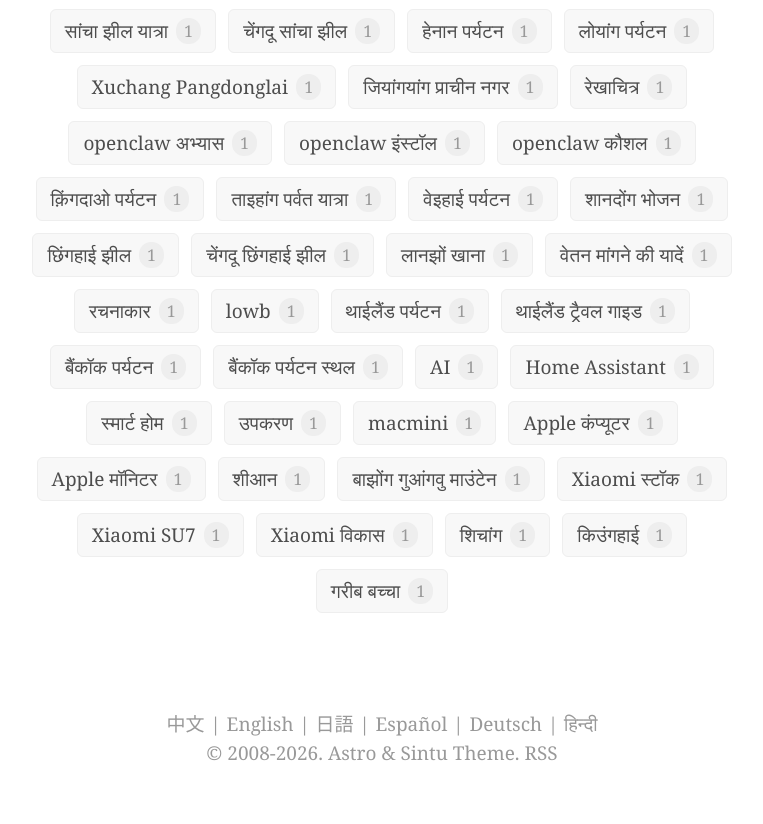
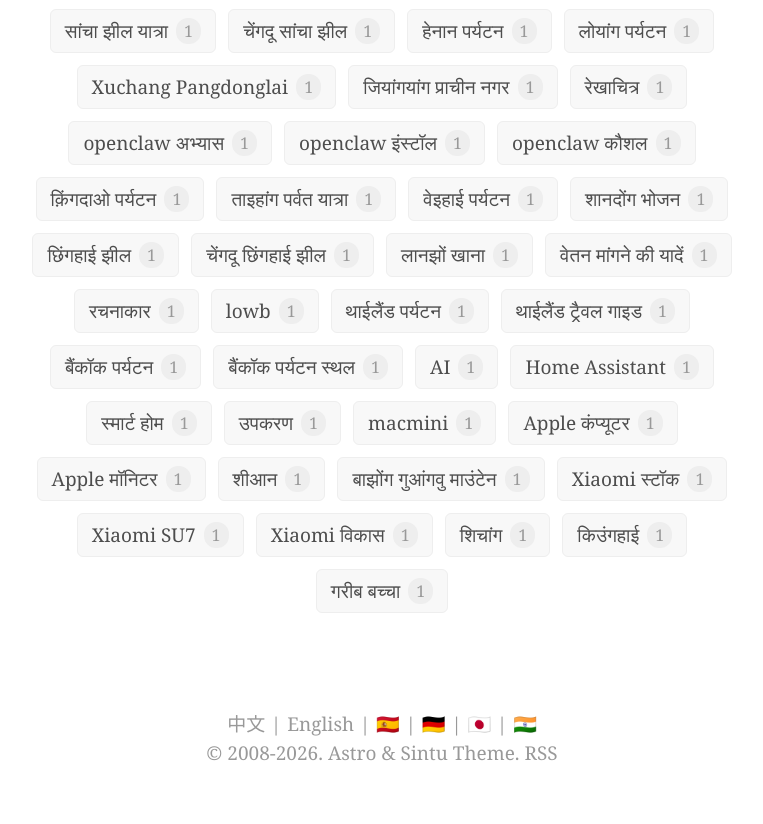
Before and after one commit to ezzty/krya-hi, an Astro site: page /tags in a window 1280 px wide. Shown: the part 1531-2355 px from the top of the page, without its empty margins (258-1021 px from the left). Built offline with nearby package versions, Linux system fonts and the light colour scheme; Astro itself is replaced by a stand-in of ours.

Commit message:
feat: replace language links with flags (except 中文 & English)

```diff
--- a/src/layouts/BaseLayout.astro
+++ b/src/layouts/BaseLayout.astro
@@ -116,13 +116,13 @@
         <span class="footer-divider">|</span>
         <a href="https://en.krya.com/" class="footer-link" title="English" target="_blank" rel="noopener noreferrer">English</a>
         <span class="footer-divider">|</span>
-        <a href="https://jp.krya.com/" class="footer-link" title="日語" target="_blank" rel="noopener noreferrer">日語</a>
+        <a href="https://es.krya.com/" class="footer-link" title="Español" target="_blank" rel="noopener noreferrer">🇪🇸</a>
         <span class="footer-divider">|</span>
-        <a href="https://es.krya.com/" class="footer-link" title="Español" target="_blank" rel="noopener noreferrer">Español</a>
+        <a href="https://de.krya.com/" class="footer-link" title="Deutsch" target="_blank" rel="noopener noreferrer">🇩🇪</a>
         <span class="footer-divider">|</span>
-        <a href="https://de.krya.com/" class="footer-link" title="Deutsch" target="_blank" rel="noopener noreferrer">Deutsch</a>
+        <a href="https://ja.krya.com/" class="footer-link" title="日本語" target="_blank" rel="noopener noreferrer">🇯🇵</a>
         <span class="footer-divider">|</span>
-        <a href="https://in.krya.com/" class="footer-link" title="हिन्दी" target="_blank" rel="noopener noreferrer">हिन्दी</a>
+        <a href="https://in.krya.com/" class="footer-link" title="हिन्दी" target="_blank" rel="noopener noreferrer">🇮🇳</a>
       </div>
       © 2008-{new Date().getFullYear()}. Astro & <a href="https://github.com/ezzty/krya-hi" target="_blank" rel="noopener noreferrer" class="footer-link">Sintu Theme</a>. <a href="/rss.xml" class="footer-link" title="RSS फ़ीड" target="_blank" rel="noopener noreferrer">RSS</a>
 </footer>
```
